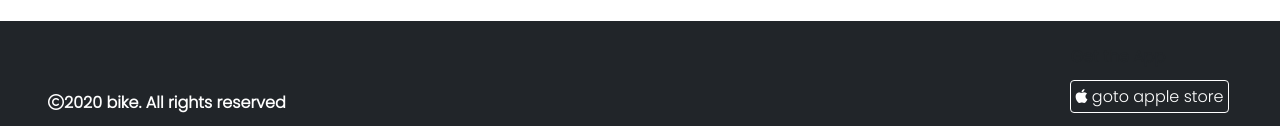
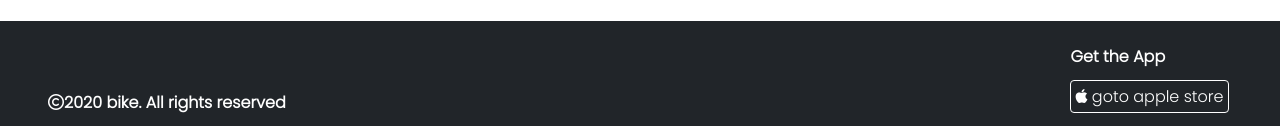
Before and after one commit to aponmahmud1999/Apon-Convention-Center, a plain HTML site: page index.html in a window 1280 px wide. Shown: the part 2969-3095 px from the top of the page. Drawn offline with Linux system fonts and the light colour scheme.

Commit message:
last final

```diff
--- a/index.html
+++ b/index.html
@@ -292,7 +292,6 @@
                         <img  class="img-fluid col-lg-6" src="images/5th.jpg" alt="">
                       </div>
 
-
                       <!---------------
                          footer Section
                         ------------>
@@ -304,7 +303,7 @@
                               <div class="pb-3">
 
                                   <div class="float-lg-end float-md-end float-sm-star">
-                                      <p class="fw-bold">Get the App</p>
+                                      <p class="fw-bold text-white">Get the App</p>
                                       <a style="text-decoration: none;" class="text-white bg-dark p-1 border border-white rounded"
                                           href="https://apps.apple.com/sg/app/apple-store/id375380948"> <i class="fab fa-apple"></i>
                                            goto apple store</a> <br> <br>
@@ -315,15 +314,7 @@
                               </div>
                           </div>
                       </footer>
-
-
-
-
-
     </main>
-
-
-
     <script src="JS/bootstrap.bundle.min.js"></script>
 </body>
 </html>
```
